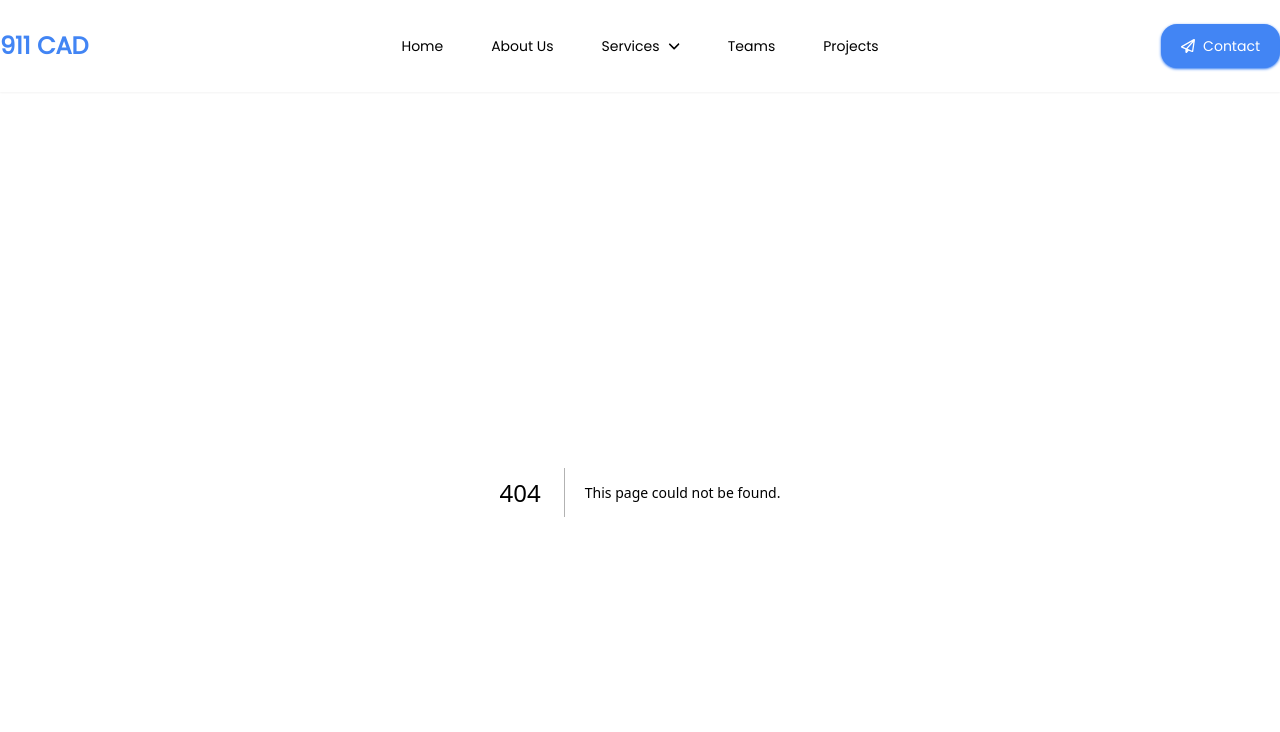
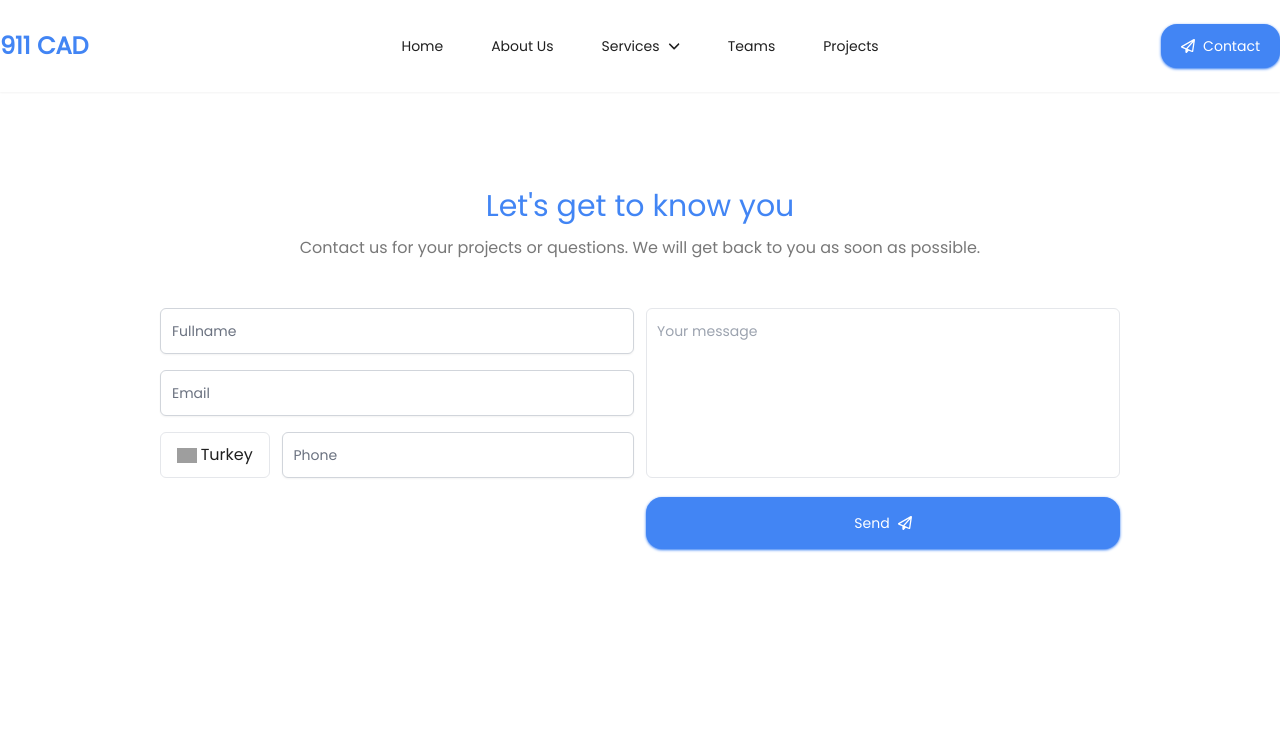
Before and after one commit to 911Development/911-client, a Next.js app: page /contact in a window 1280 px wide. Before the commit this address had no page. Shown: the top 732 px of the page. Built offline with nearby package versions, Linux system fonts and the light colour scheme; grey boxes are pictures that could not be loaded.

Commit message:
created contact page

```diff
--- a/components/HeaderDropdown.js
+++ b/components/HeaderDropdown.js
@@ -2,9 +2,12 @@ import Button from "./ui/Button";
 import { faPaperPlane } from "@fortawesome/free-regular-svg-icons";
 import { FontAwesomeIcon } from "@fortawesome/react-fontawesome";
 import { motion } from "framer-motion";
+import Link from "next/link";
+import { useRouter } from "next/router";
 import { useEffect, useState } from "react";
 
 const HeaderDropdown = ({ show }) => {
+  const router = useRouter();
   const [display, setDisplay] = useState("none");
 
   useEffect(() => {
@@ -49,7 +52,7 @@ const HeaderDropdown = ({ show }) => {
               </section>
             </section>
           </section>
-          <section className="col-span-4 text-center">
+          <section className="col-span-5 text-center">
             <h1 className="text-lg mb-4 text-primary">Development</h1>
             <section className="grid grid-cols-12">
               <section className="col-span-6">
@@ -70,7 +73,7 @@ const HeaderDropdown = ({ show }) => {
               </section>
             </section>
           </section>
-          <section className="col-span-4 text-end">
+          <section className="col-span-3 text-end">
             <h1 className="text-lg text-primary text-end mb-4">Other</h1>
             <ul className="text-muted space-y-4 ms-auto">
               <li className="text-nowrap">Social Media</li>
@@ -83,21 +86,11 @@ const HeaderDropdown = ({ show }) => {
             </ul>
           </section>
         </section>
-        <div className="flex items-center justify-between px-8 bg-gradient-to-r from-primary-darker to-primary-lighter text-white py-4">
+        <div className="flex items-center justify-center px-8 bg-gradient-to-r from-primary-darker to-primary-lighter text-white py-4">
           <p>
-            If you cannot find the service you are looking for, you can contact
-            us.
+            All our services are prepared professionally with the most
+            up-to-date technologies.
           </p>
-          <Button
-            type={"button"}
-            variant={"primary-inverse"}
-            className={
-              "flex items-center gap-2 rounded-full hover:bg-primary-darker"
-            }
-          >
-            <FontAwesomeIcon icon={faPaperPlane} />
-            <span>Contact</span>
-          </Button>
         </div>
       </motion.div>
     </div>
--- a/components/Sidebar.js
+++ b/components/Sidebar.js
@@ -111,7 +111,7 @@ const SidebarBody = ({ handleSidebar, isInterSectingOnDark }) => {
             isInterSectingOnDark ? "border-gray-500" : "border-gray-400"
           }`}
         />
-        <ul className={`${isInterSectingOnDark ? "space-y-6" : "space-y-10"}`}>
+        <ul className="space-y-2">
           <li>
             <Link
               href={"/"}
@@ -220,16 +220,19 @@ const SidebarBody = ({ handleSidebar, isInterSectingOnDark }) => {
             If you cannot find the service you are looking for, you can contact
             us.
           </p>
+          <Link href={"/contact"}>
             <Button
               type={"button"}
               variant={`${
                 isInterSectingOnDark ? "primary-outline" : "primary-inverse"
               }`}
               className={"flex items-center gap-2"}
+              onClick={handleSidebar}
             >
               <FontAwesomeIcon icon={faPaperPlane} />
               <span>Contact</span>
             </Button>
+          </Link>
         </section>
       </motion.section>
       <motion.section
--- a/components/layout.js
+++ b/components/layout.js
@@ -10,8 +10,6 @@ const Layout = ({ Poppins_400, children }) => {
 
   const { pathname } = router;
   const { isInterSectingOnDark } = interSectingState;
-
-  console.log("isInterSectingOnDark", isInterSectingOnDark);
 
   return (
     <>
--- /dev/null
+++ b/components/ui/Input.js
@@ -0,0 +1,48 @@
+const Input = ({
+  type,
+  name,
+  placeholder,
+  className,
+  value,
+  onChange,
+  onBlur,
+  label,
+  autoFocus,
+  isValid,
+  ref,
+  disabled,
+}) => {
+  let inputClasses = `form-input peer w-full border rounded-md shadow-sm border-gray-300 placeholder:text-white text-sm placeholder-opacity-0 focus:ring-0 focus:border-primary text-dark py-3 px-2.5 outline-none transition-all ${className} `;
+
+  let labelClasses =
+    "peer absolute text-dark left-2 top-0 peer-focus:text-primary peer-placeholder-shown:text-dark peer-placeholder-shown:!top-1/2 -translate-y-1/2 peer-placeholder-shown:text-gray-500 text-sm bg-white peer-focus:!top-0 transition-all cursor-text px-1 ";
+
+  if (isValid) {
+    inputClasses += "!text-danger !border-danger";
+    labelClasses += "!text-danger";
+  }
+
+  return (
+    <>
+      <input
+        type={type}
+        id={name}
+        name={name}
+        placeholder={placeholder}
+        className={inputClasses}
+        value={value}
+        onChange={onChange}
+        onBlur={onBlur}
+        autoFocus={autoFocus}
+        autoComplete="off"
+        ref={ref}
+        disabled={disabled}
+      />
+      <label htmlFor={name} className={labelClasses}>
+        {label}
+      </label>
+    </>
+  );
+};
+
+export default Input;
--- a/components/ui/Navbar.js
+++ b/components/ui/Navbar.js
@@ -95,6 +95,7 @@ const Navbar = ({ isInterSectingOnDark }) => {
           </li>
         </ul>
         <section className="hidden lg:block col-span-3 ms-auto">
+          <Link href={"/contact"}>
             <Button
               type={"button"}
               variant={"primary"}
@@ -103,6 +104,7 @@ const Navbar = ({ isInterSectingOnDark }) => {
               <FontAwesomeIcon icon={faPaperPlane} />
               <span>Contact</span>
             </Button>
+          </Link>
         </section>
         <section className="block lg:hidden ms-auto">
           <MenuIcon onClick={handleSidebar} />
--- /dev/null
+++ b/pages/contact/index.js
@@ -0,0 +1,82 @@
+import Container from "@/components/Container";
+import Button from "@/components/ui/Button";
+import Input from "@/components/ui/Input";
+import { faPaperPlane } from "@fortawesome/free-regular-svg-icons";
+import { FontAwesomeIcon } from "@fortawesome/react-fontawesome";
+import Image from "next/image";
+
+const ContactPage = () => (
+  <section className="relative py-16 lg:py-24">
+    <Container>
+      <section className="mb-12">
+        <h1 className="text-3xl text-center text-primary mb-3">
+          Let's get to know you
+        </h1>
+        <p className="text text-center text-muted">
+          Contact us for your projects or questions. We will get back to you as
+          soon as possible.
+        </p>
+      </section>
+      <section>
+        <section className="lg:grid lg:grid-cols-12 lg:gap-3 lg:w-3/4 mx-auto">
+          <section className="col-span-6">
+            <section className="relative mb-4">
+              <Input
+                type={"text"}
+                name={"fullname"}
+                placeholder={"Fullname"}
+                label={"Fullname"}
+              />
+            </section>
+            <section className="relative mb-4">
+              <Input
+                type={"email"}
+                name={"email"}
+                placeholder={"Email"}
+                label={"Email"}
+              />
+            </section>
+            <section className="grid grid-cols-12 gap-3 mb-4 lg:mb-0">
+              <section className="col-span-3 flex items-center justify-center gap-1 bg-white border rounded-md">
+                <Image
+                  src={"https://img.icons8.com/fluency/20/turkey-circular.png"}
+                  width={20}
+                  height={20}
+                  alt="Turkey"
+                />
+                <span>Turkey</span>
+              </section>
+              <section className="col-span-9">
+                <section className="relative">
+                  <Input
+                    type={"phone"}
+                    name={"phone"}
+                    placeholder={"Phone"}
+                    label={"Phone"}
+                  />
+                </section>
+              </section>
+            </section>
+          </section>
+          <section className="col-span-6">
+            <textarea
+              placeholder="Your message"
+              className="w-full h-full text-sm rounded-md border focus:border-primary outline-none transition-all py-3 px-2.5 mb-3"
+              style={{ resize: "none" }}
+            />
+            <Button
+              type={"button"}
+              variant={"primary"}
+              className={"flex items-center justify-center gap-2 w-full py-4"}
+            >
+              <span>Send</span>
+              <FontAwesomeIcon icon={faPaperPlane} />
+            </Button>
+          </section>
+        </section>
+      </section>
+    </Container>
+  </section>
+);
+
+export default ContactPage;
--- a/pages/index.js
+++ b/pages/index.js
@@ -1240,7 +1240,7 @@ export default function Home() {
                   transition={{ ease: "easeOut", duration: 0.5, delay: 0.25 }}
                   viewport={{ once: true }}
                 >
-                  Buy house
+                  Buy a house
                 </motion.li>
                 <motion.li
                   whileInView={{ opacity: [0, 1], y: [50, 0] }}
@@ -1265,7 +1265,7 @@ export default function Home() {
                 <Button
                   type={"button"}
                   variant={"primary-outline"}
-                  className={"flex items-center gap-3"}
+                  className={"flex items-center gap-2"}
                 >
                   <span>Go to the App!</span>
                   <FontAwesomeIcon icon={faAngleRight} size="lg" />
--- a/pages/teams/index.js
+++ b/pages/teams/index.js
@@ -29,7 +29,7 @@ const TeamsPage = () => (
     />
     <Container className={"overflow-hidden"}>
       <section className="mb-12 lg:mb-24">
-        <p className="text-center text-xl">
+        <p className="text-center lg:w-3/4 lg:mx-auto text-xl">
           <strong className="text-primary font-normal">
             911 Creativity & Development
           </strong>
```
Lines whose indentation alone changed are shown as unchanged.
